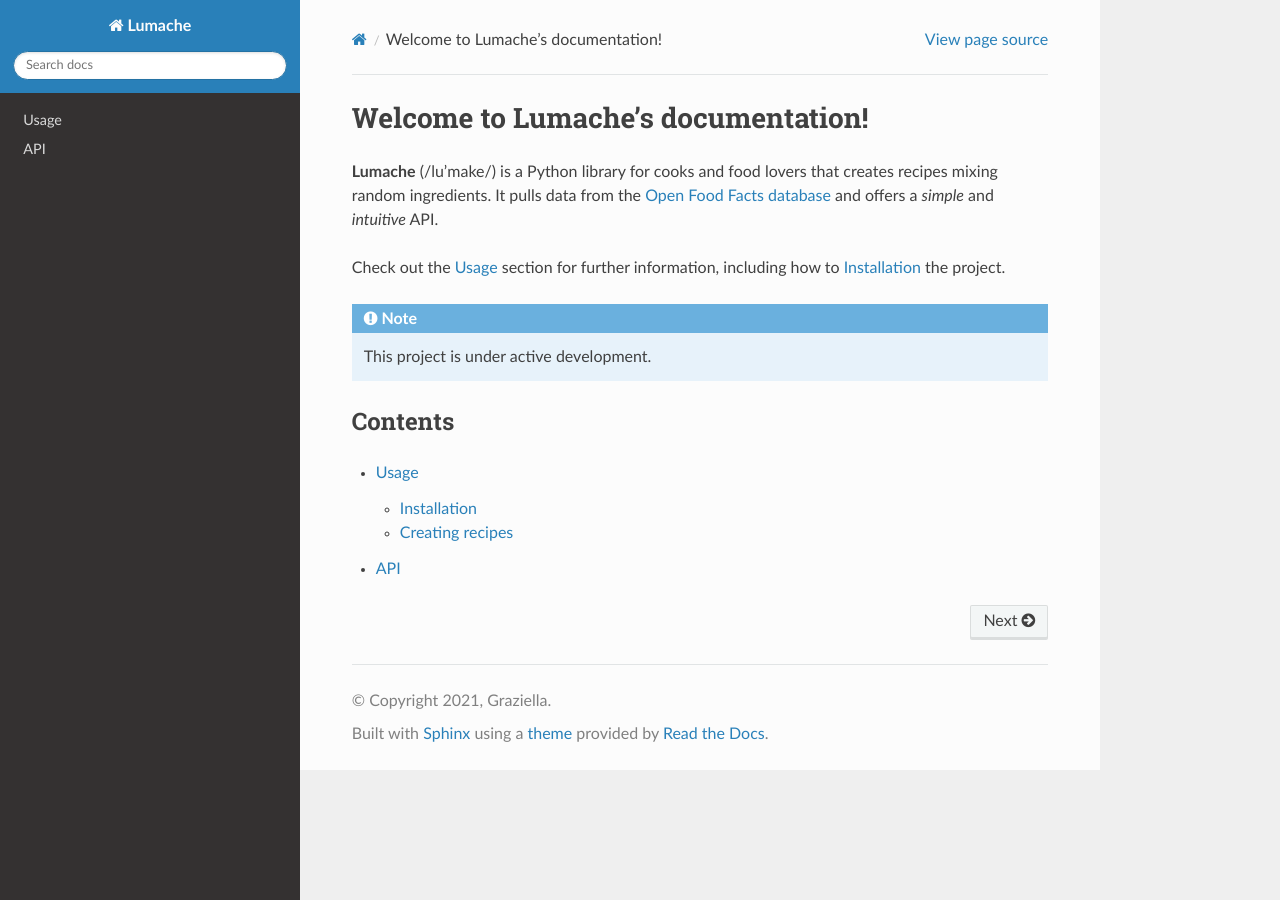
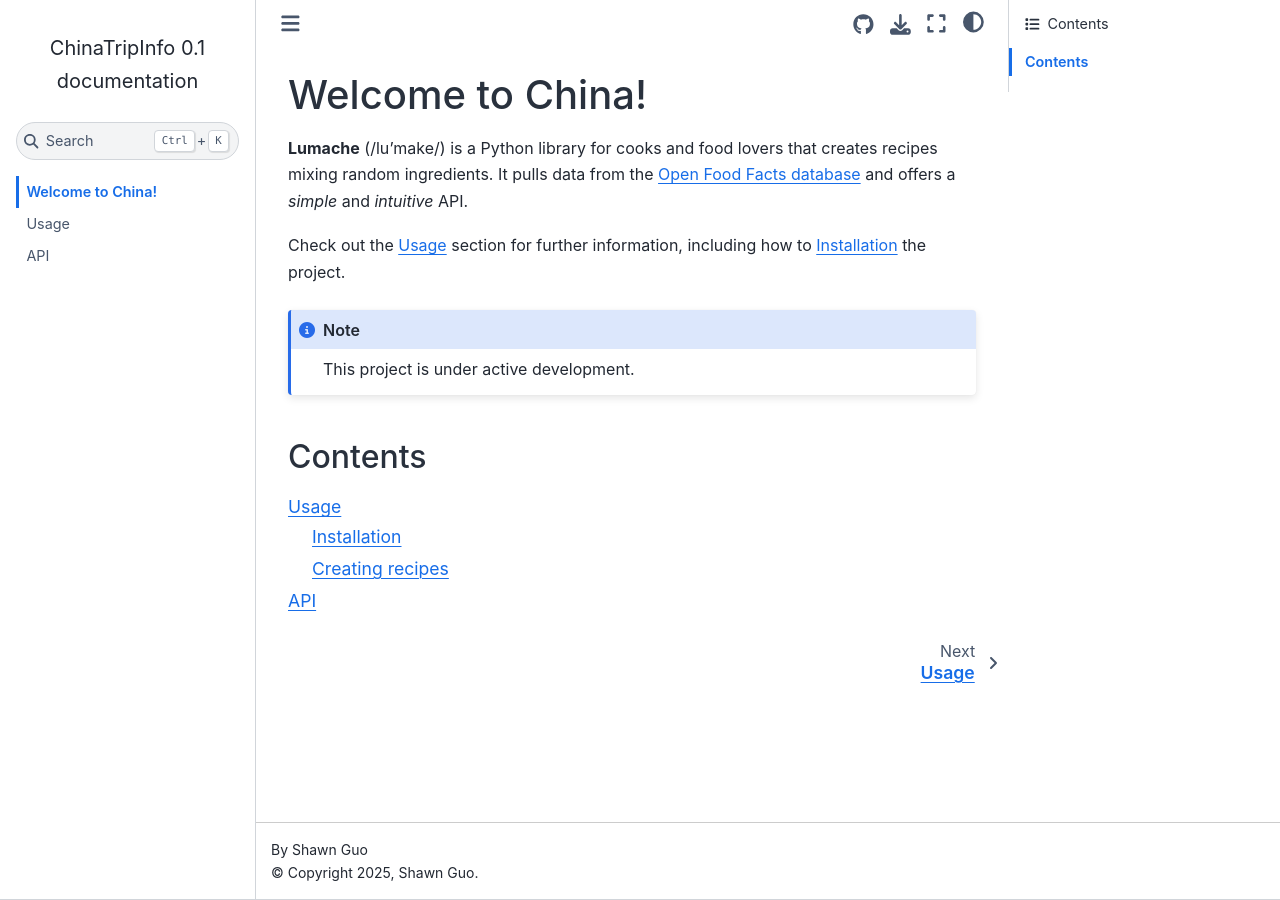
Before and after one commit to Shawn-Guo-CN/ChinaTripInfo, a Sphinx documentation site: the page built from docs/source/index.rst, in a window 1280 px wide. Built offline with Sphinx 7.4.7 and the Sphinx Book theme 1.1.4, drawn with Linux system fonts in a browser that asks for light colours.

Commit message:
Change theme to sphinx-book-theme

```diff
--- a/docs/source/conf.py
+++ b/docs/source/conf.py
@@ -2,9 +2,9 @@
 
 # -- Project information
 
-project = 'Lumache'
-copyright = '2021, Graziella'
-author = 'Graziella'
+project = 'ChinaTripInfo'
+copyright = '2025, Shawn Guo'
+author = 'Shawn Guo'
 
 release = '0.1'
 version = '0.1.0'
@@ -17,6 +17,7 @@
     'sphinx.ext.autodoc',
     'sphinx.ext.autosummary',
     'sphinx.ext.intersphinx',
+    'sphinx_book_theme',
 ]
 
 intersphinx_mapping = {
@@ -29,7 +30,16 @@
 
 # -- Options for HTML output
 
-html_theme = 'sphinx_rtd_theme'
+html_theme = 'sphinx_book_theme'
+
+html_theme_options = {
+    "repository_url": "https://github.com/Shawn-Guo-CN/ChinaTripInfo",
+    "use_repository_button": True,
+    "use_issues_button": True,
+    "use_download_button": True,
+    "use_fullscreen_button": True,
+    "home_page_in_toc": True,
+}
 
 # -- Options for EPUB output
 epub_show_urls = 'footnote'
--- a/docs/source/index.rst
+++ b/docs/source/index.rst
@@ -1,4 +1,4 @@
-Welcome to Lumache's documentation!
+Welcome to China!
 ===================================
 
 **Lumache** (/lu'make/) is a Python library for cooks and food lovers
```
